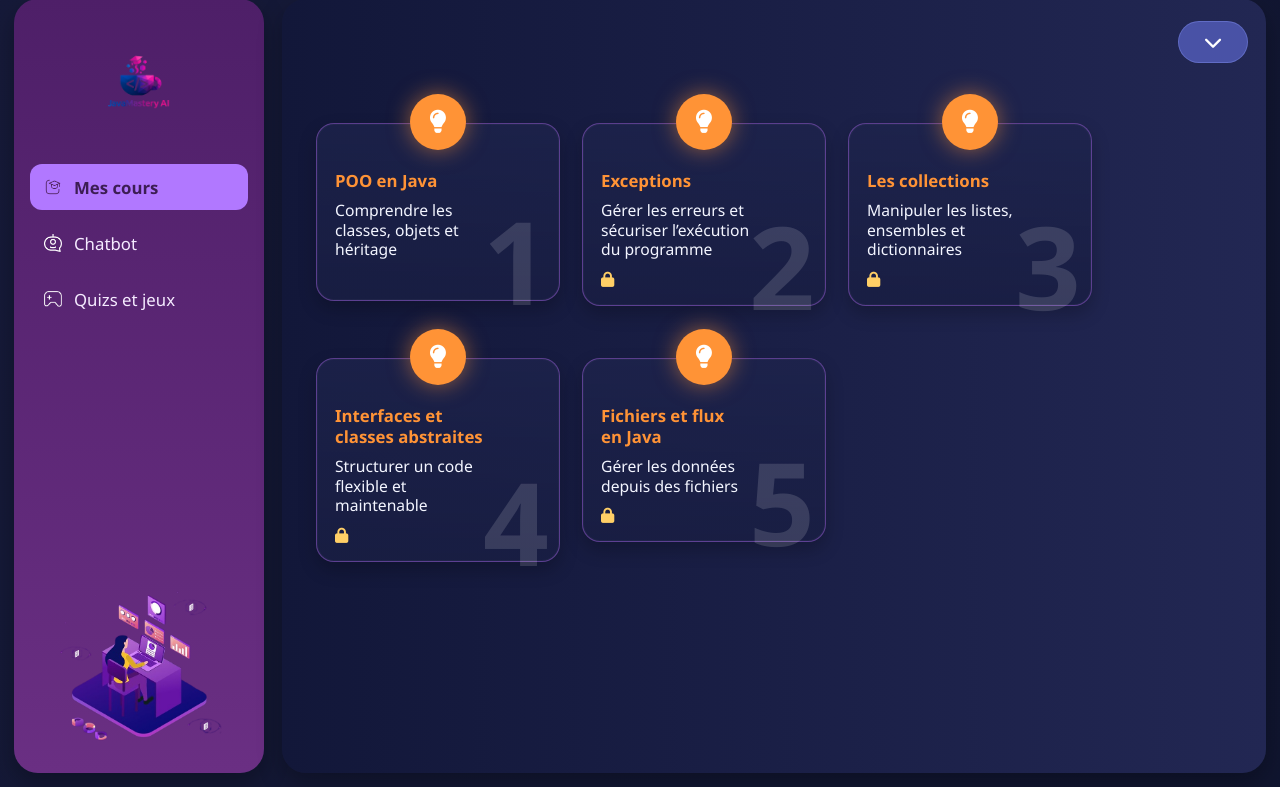
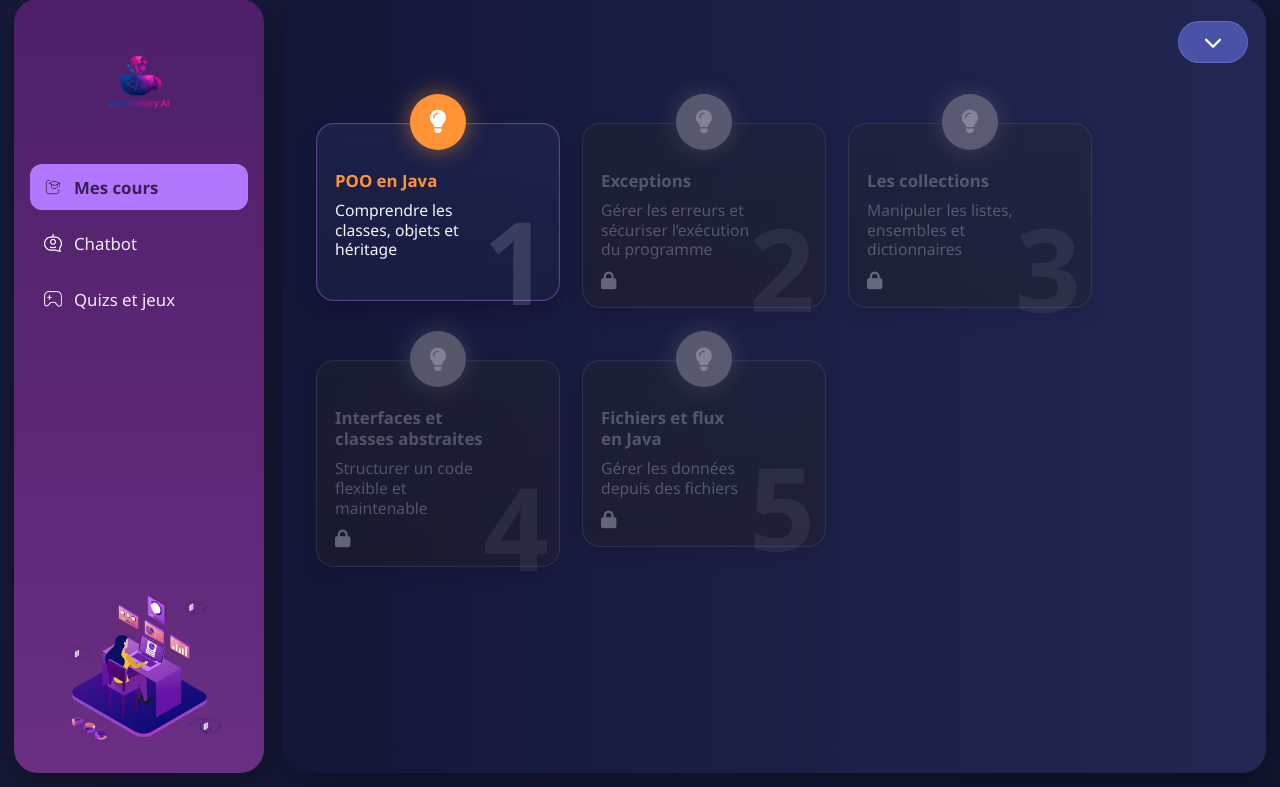
Before and after one commit to yedohnahane-cloud/Projet_Informatique_l2, a Python web app: template templates/coursprincipal.html in a window 1280 px wide. Shown: the part 15-802 px from the top of the page. Run offline with Jinja, Linux system fonts and the light colour scheme; the template is opened without the code that fills it, so the values that code supplies are empty.

Commit message:
changement de letat de locked

```diff
--- a/static/css/coursprincipal.css
+++ b/static/css/coursprincipal.css
@@ -356,3 +356,32 @@ a {
         height: 38px;
     }
 }
+
+/* ===== LOCKED STATE ===== */
+.course-card.locked {
+    opacity: 0.45;
+    filter: grayscale(100%);
+    cursor: not-allowed;
+    transform: none !important;
+}
+
+/* empêche hover sur locked */
+.course-card.locked:hover {
+    transform: none;
+    box-shadow:
+        inset 0 0 0 1px rgba(255, 255, 255, 0.03),
+        0 8px 18px rgba(0, 0, 0, 0.22);
+}
+
+/* optionnel : rendre le texte plus soft */
+.course-card.locked h3,
+.course-card.locked p {
+    color: rgba(255, 255, 255, 0.55);
+}
+
+/* optionnel : cadenas plus visible */
+.course-card.locked .lock {
+    color: #ffcf66;
+    font-size: 1.1rem;
+    opacity: 0.9;
+}
--- a/templates/coursprincipal.html
+++ b/templates/coursprincipal.html
@@ -47,6 +47,7 @@
 
             <div class="scroll-area">
                 <div class="courses-grid">
+
                     <a href="page_cours.html">
                         <div class="course-card active">
                             <div class="bulb-icon active">
@@ -59,6 +60,7 @@
                             <span class="bg-number">1</span>
                         </div>
                     </a>
+
                     <div class="course-card locked">
                         <div class="bulb-icon">
                             <i class="fa-solid fa-lightbulb"></i>
@@ -110,7 +112,6 @@
                 </div>
             </div>
 
-
         </main>
 
     </div>
```
Lines whose indentation alone changed are shown as unchanged.
